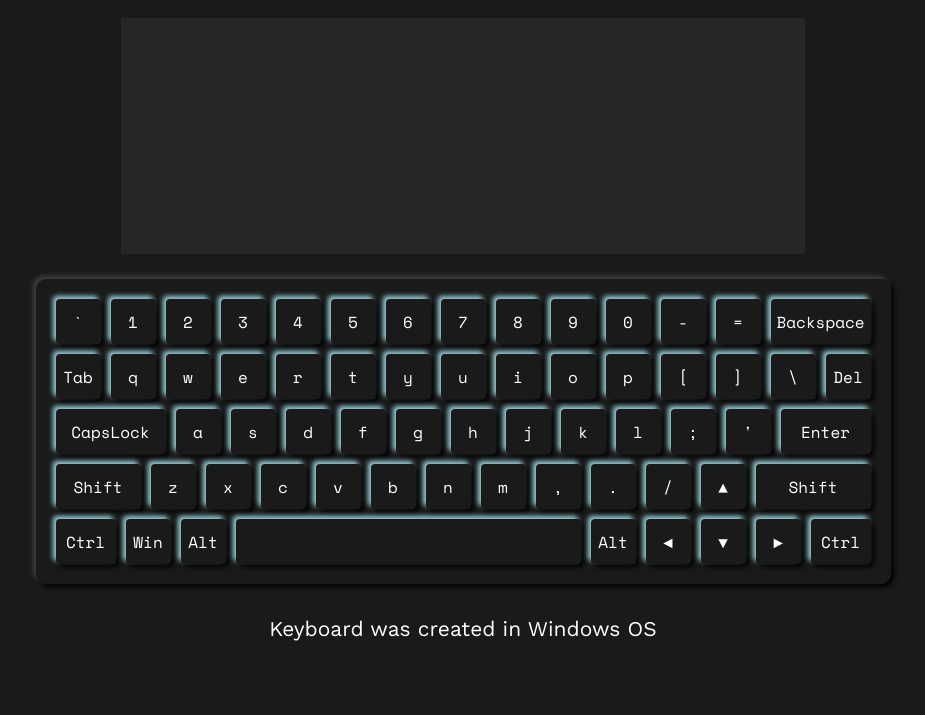
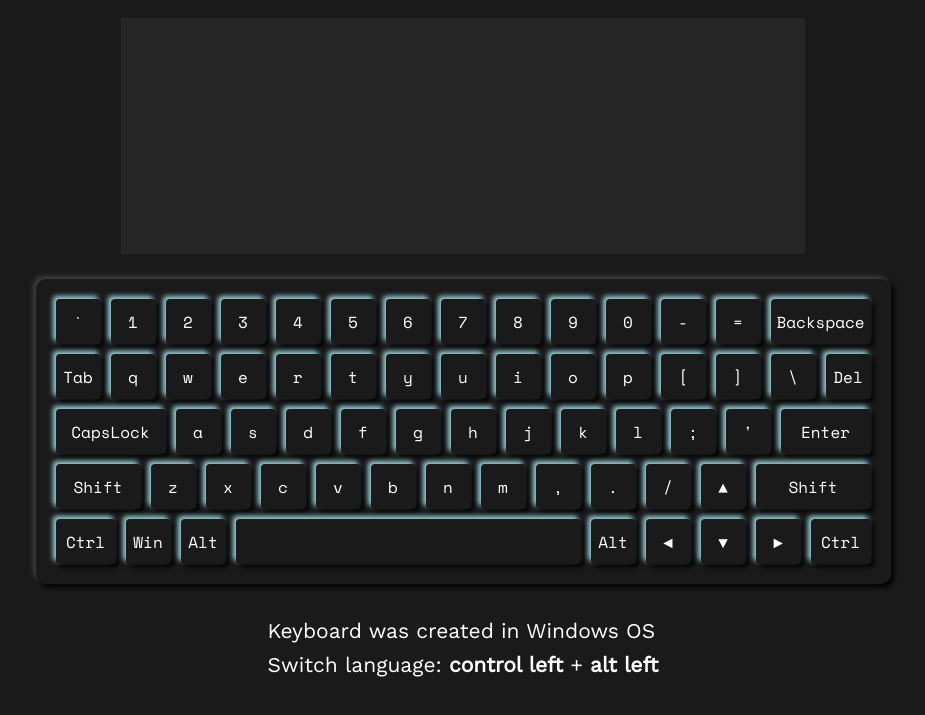
Before and after one commit to idiamondcat/virtual-keyboard, a website built with webpack: page virtual-keyboard/src/index.html in a window 1280 px wide. Shown: the part 139-854 px from the top of the page, without its empty margins (177-1102 px from the left). Before the commit the page ends 831 px from the top, so only its background shows below. Built offline with nearby package versions, Linux system fonts and the light colour scheme.

Commit message:
feat: add hotkeys explanation and add extra local storage function

```diff
--- a/virtual-keyboard/src/Keyboard.js
+++ b/virtual-keyboard/src/Keyboard.js
@@ -245,8 +245,13 @@ export default class Keyboard {
     if (this.currElem.evt.ctrlKey && this.currElem.evt.altKey) this.changeLanguage();
   }
 
+  addLang() {
+    if (localStorage.lang === 'rus') this.changeLanguage();
+  }
+
   init() {
     this.createKeyboardRows();
+    this.addLang();
     document.addEventListener('keydown', this.keydownHandler.bind(this));
     document.addEventListener('keyup', this.keyupHandler.bind(this));
     document.addEventListener('mousedown', this.mouseDownHandler.bind(this));
--- a/virtual-keyboard/src/index.js
+++ b/virtual-keyboard/src/index.js
@@ -9,7 +9,7 @@ function createPageTemplate() {
             <h1 class="virtual-keyboard__title">RSS Virtual Keyboard</h1>
             <textarea class="virtual-keyboard__input-field" rows="7" cols="50"></textarea>
             <div class="virtual-keyboard__keyboard"></div>
-            <p class="virtual-keyboard__description">Keyboard was created in Windows OS</p>
+            <p class="virtual-keyboard__description">Keyboard was created in Windows OS </br> Switch language: <b>control left</b> + <b>alt left</b></p>
         </div>
     `;
 }
--- a/virtual-keyboard/src/styles/style.scss
+++ b/virtual-keyboard/src/styles/style.scss
@@ -131,7 +131,7 @@ p {
             weight: 400;
             size: 1.313rem;
         }
-        line-height: 1.4;
+        line-height: 1.6;
         color: $main-font-color;
     }
 }
```
